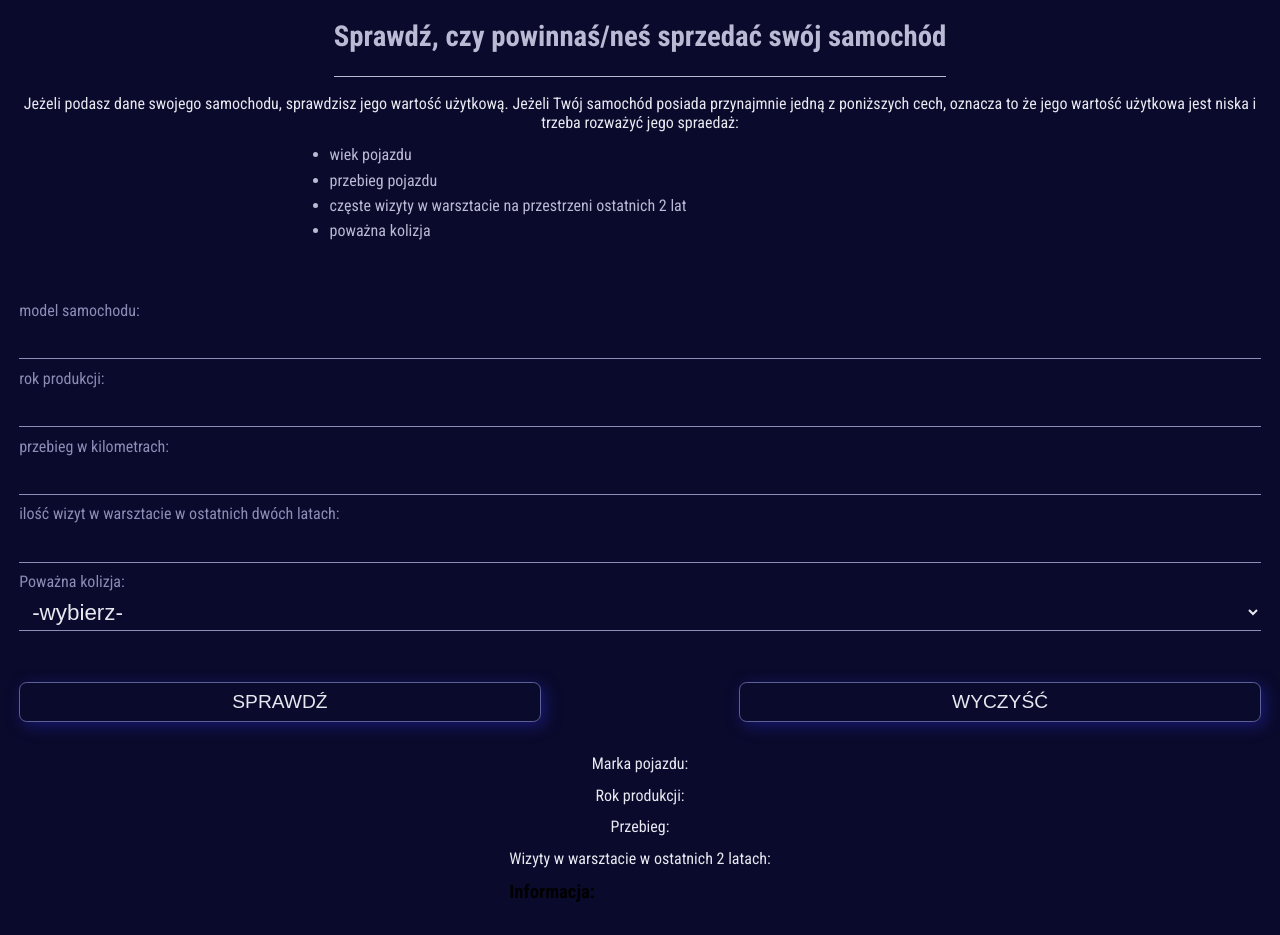
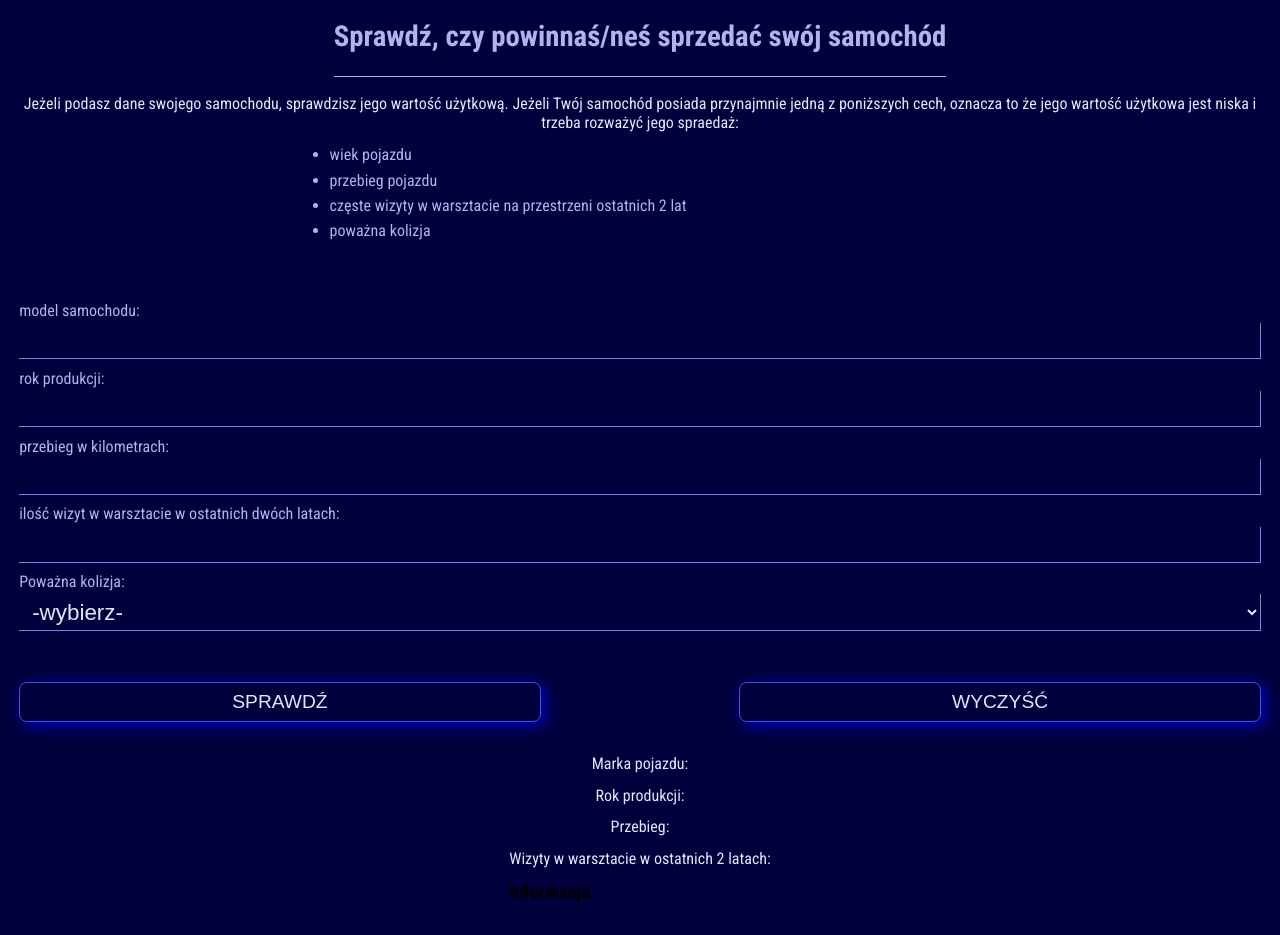
Before and after one commit to Scorpion19702022/should-you-sell-the-car, a website: page index.html in a window 1280 px wide. Drawn offline with Linux system fonts and the light colour scheme.

Commit message:
correction colors

```diff
--- a/sass/style.scss
+++ b/sass/style.scss
@@ -7,14 +7,14 @@
 }
 
 :root {
-	--color-lightone: #e8e8f0;
-	--color-lighttwo: #babad4;
-	--color-lightthree: #8c8cb7;
-	--color-middleone: #5e5e9a;
-	--color-middletwo: #191970;
-	--color-middlethree: #11114e;
-	--color-darkone: #0a0a2c;
-	--color-darktwo: #02020b;
+	--color-lightone: #e5e5fa;
+	--color-lighttwo: #b2b2f0;
+	--color-lightthree: #7f7fe6;
+	--color-middleone: #4c4cdc;
+	--color-middletwo: #0000cd;
+	--color-middlethree: #00007b;
+	--color-darkone: #00003d;
+	--color-darktwo: #000014;
 	--color-info: #ffff00;
 	--color-error: #ff0000;
 }
@@ -79,7 +79,7 @@ li {
 		display: flex;
 		text-align: left;
 		font-size: 1rem;
-		color: var(--color-lightthree);
+		color: var(--color-lighttwo);
 		margin: 0.6em 0 0.2em;
 	}
 	input,
@@ -91,6 +91,7 @@ li {
 		border: none;
 		color: var(--color-lightone);
 		border-bottom: 0.04em solid var(--color-lightthree);
+		border-right: 0.04em solid var(--color-lightthree);
 	}
 }
 
```
Also changed, not shown: css/style.css, 1 other file.
